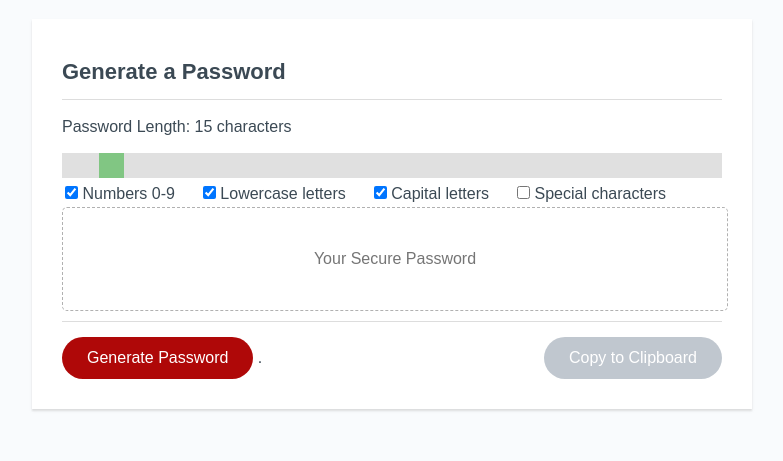
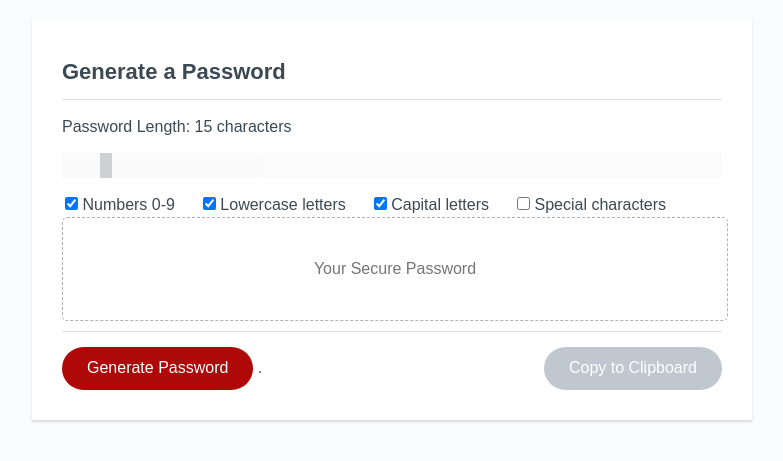
Before and after one commit to yankidank/PasswordGenerator, a plain HTML site: page index.html in a window 1280 px wide. Shown: the part 71-532 px from the top of the page, without its empty margins (248-1031 px from the left). Drawn offline with Linux system fonts and the light colour scheme.

Commit message:
Updated styling and removed unnecessary comments

```diff
--- a/assets/css/style.css
+++ b/assets/css/style.css
@@ -76,39 +76,36 @@ td {
 	background:#c0c7cf;
 }
 .slidecontainer {
-	width: 100%; /* Width of the outside container */
+	width: 100%;
 }
-/* The slider itself */
+
 .slider {
-	-webkit-appearance: none;  /* Override default CSS styles */
+	-webkit-appearance: none;
 	appearance: none;
-	width: 100%; /* Full-width */
-	height: 25px; /* Specified height */
-	background: #d3d3d3; /* Grey background */
-	outline: none; /* Remove outline */
+	width: 100%;
+	height: 25px;
+	background: #e6e6e645;
+	outline: none;
 	opacity: 0.7; /* Set transparency (for mouse-over effects on hover) */
 	-webkit-transition: .2s; /* 0.2 seconds transition on hover */
 	transition: opacity .2s;
+	margin-bottom:15px;
 }
-
-/* Mouse-over effects */
 .slider:hover {
 	opacity: 1; /* Fully shown on mouse-over */
 }
-
-/* The slider handle (use -webkit- (Chrome, Opera, Safari, Edge) and -moz- (Firefox) to override default look) */
 .slider::-webkit-slider-thumb {
-	-webkit-appearance: none; /* Override default look */
+	-webkit-appearance: none;
 	appearance: none;
-	width: 25px; /* Set a specific slider handle width */
-	height: 25px; /* Slider handle height */
-	background: #4CAF50; /* Green background */
-	cursor: pointer; /* Cursor on hover */
+	width: 12px;
+	height: 25px;
+	background: #bbbdc0;
+	cursor: pointer;
 }
 
 .slider::-moz-range-thumb {
-	width: 25px; /* Set a specific slider handle width */
-	height: 25px; /* Slider handle height */
-	background: #4CAF50; /* Green background */
-	cursor: pointer; /* Cursor on hover */
+	width: 12px;
+	height: 25px;
+	background: #bbbdc0;
+	cursor: pointer;
 }
```
